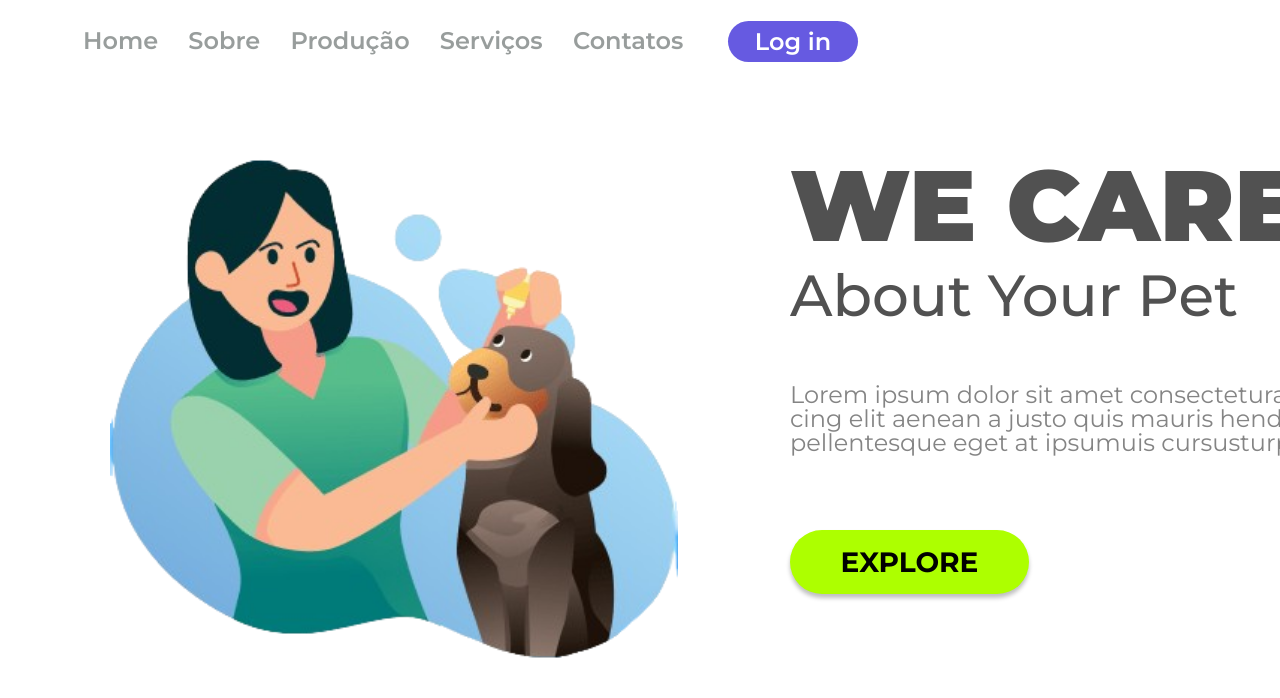
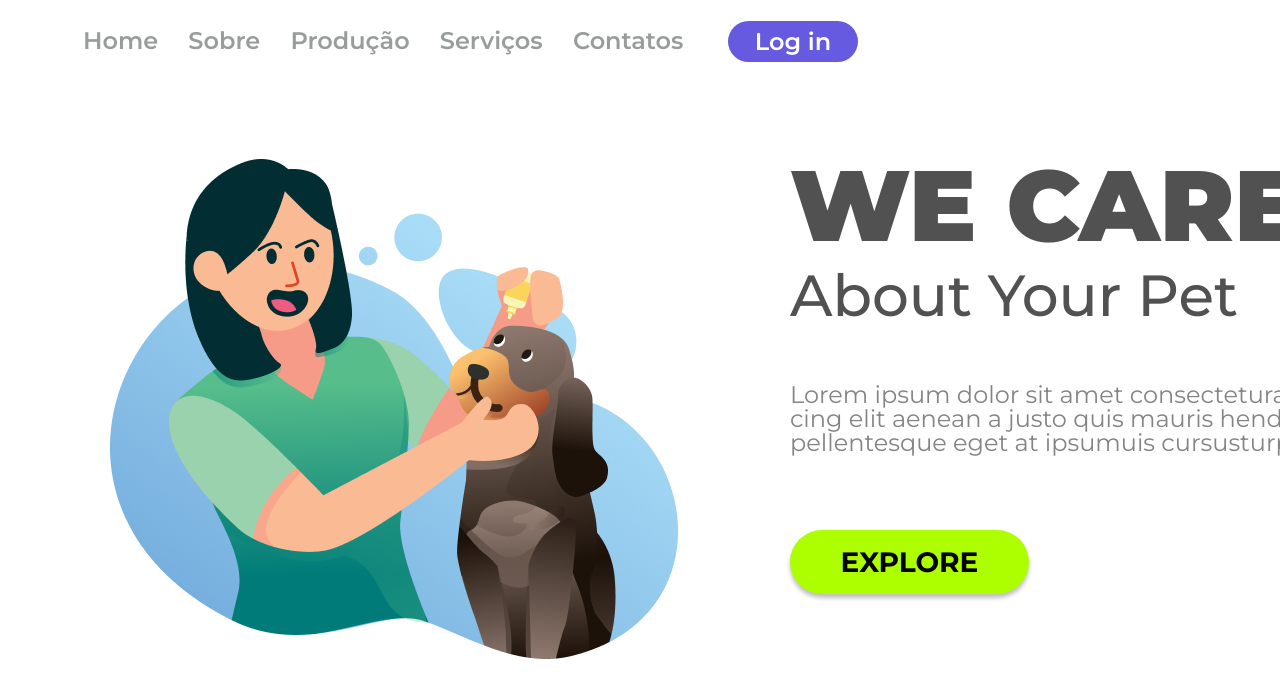
Before and after one commit to alexandrecostacode/segundo-projeto-responsivo, a plain HTML site: page index.html in a window 1280 px wide. Shown: the top 698 px of the page. Drawn offline with Linux system fonts and the light colour scheme.

Commit message:
Imagem alterada e .html renomeado

```diff
--- a/Desafio_Responsivo_2.html
+++ b/index.html
@@ -18,7 +18,7 @@
             <a class="menu">Serviços</a>
             <a class="menu">Contatos</a>
             <button class="menu-button">Log in</button>
-            <img src="./imagens/pet-removebg-preview.png" alt="imagem-pet">
+            <img src="./imagens/woman_with_pet.png" alt="imagem-pet">
         </section>
         <section class="container-right">
             <h1>WE CARE</h1>
```
Also changed, not shown: imagens/pet-removebg-preview.png (deleted), imagens/woman_with_pet.png (added).
